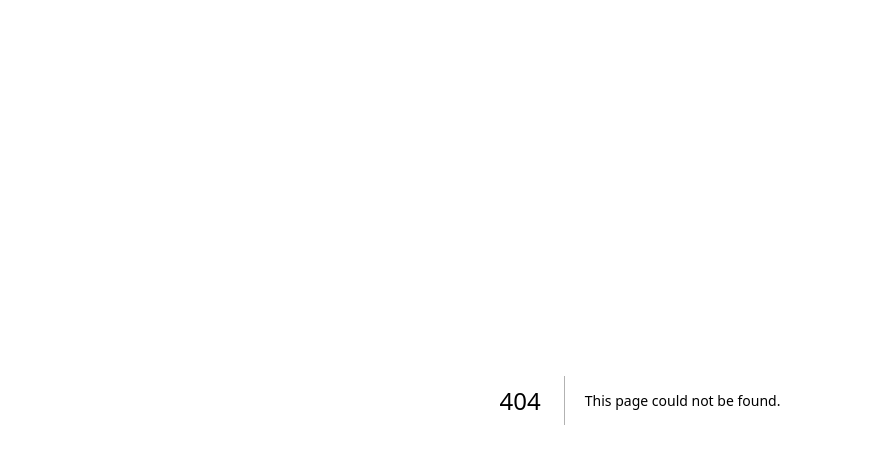
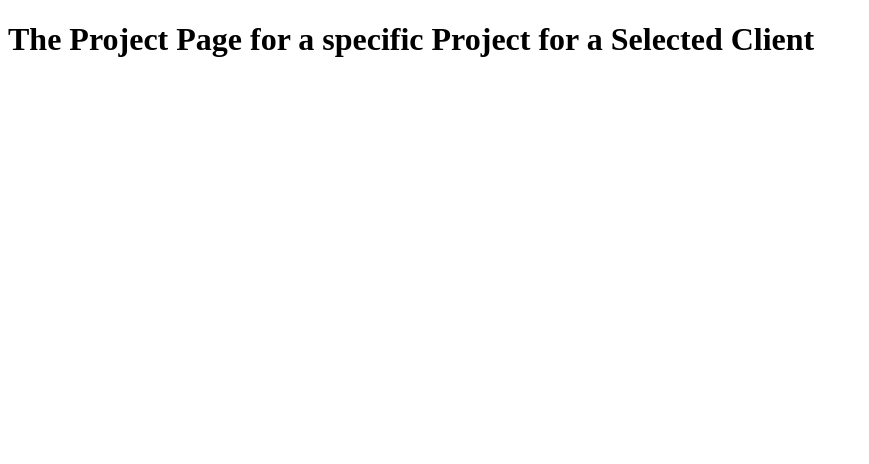
Before and after one commit to Harshana-github/Nextjs-practice-01, a Next.js app: page /clients/1/1 in a window 1280 px wide. Before the commit this address had no page. Shown: the top 464 px of the page, without its empty margins (0-869 px from the left). Built offline with nearby package versions, Linux system fonts and the light colour scheme.

Commit message:
Building-Nested-Dynamic-Routes-&-Paths

```diff
--- /dev/null
+++ b/pages/clients/[id]/[clientprojectid].js
@@ -0,0 +1,16 @@
+import React from "react";
+import { useRouter } from "next/router";
+
+function SelectedClientProjectPage() {
+  const router = useRouter();
+
+  console.log(router.query)
+
+  return (
+    <div>
+      <h1>The Project Page for a specific Project for a Selected Client</h1>
+    </div>
+  );
+}
+
+export default SelectedClientProjectPage;
```
Also changed, not shown: pages/clients/[id]/index.js (added, +11 -0 lines), pages/clients/index.js (added, +11 -0 lines).
